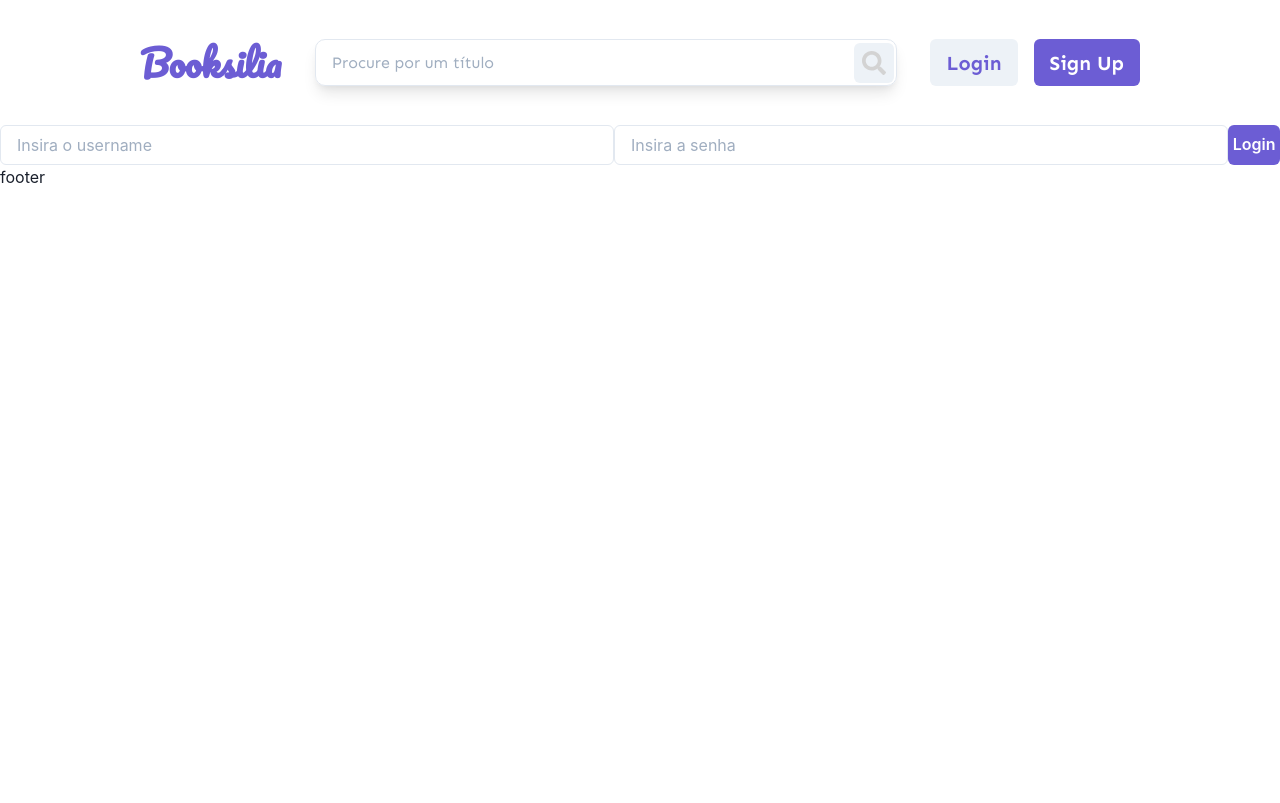
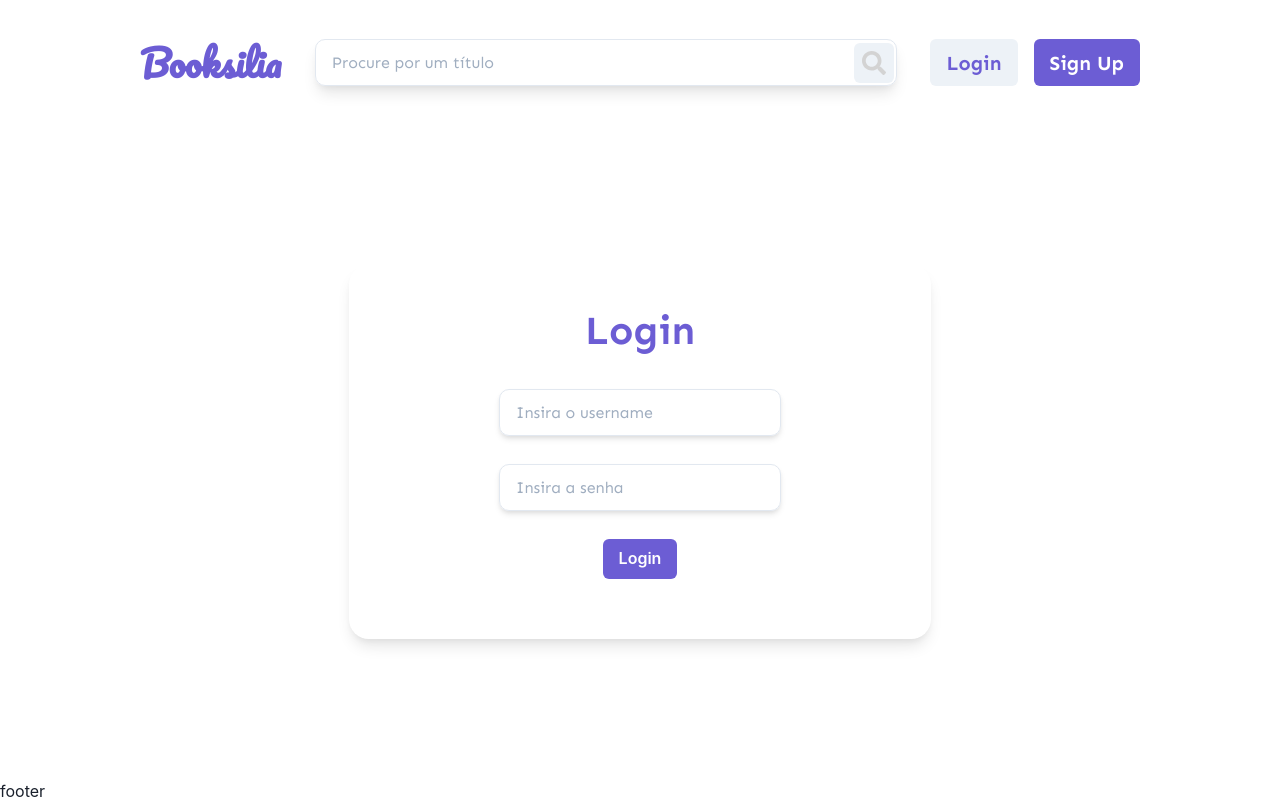
Before and after one commit to carollyb/booksilia, a React (Vite) app: page /login in a window 1280 px wide. Built offline with nearby package versions, Linux system fonts and the light colour scheme.

Commit message:
feat/login-page estrutura da página, criação e uso de layouts

```diff
--- /dev/null
+++ b/src/components/Input/InputComponent.jsx
@@ -0,0 +1,22 @@
+import {
+    Input
+} from '@chakra-ui/react'
+
+function InputComponent({type, placeholder}) {
+    return (
+        <Input
+        type={type}
+        h={'47px'}
+        boxShadow={'md'}
+        borderRadius={'10px'}
+        fontFamily={'sen'}
+        placeholder={placeholder}
+        _focus={{
+            boxShadow: 'md',
+            border: 'solid',
+            borderColor: 'purple'
+        }} />
+    );
+}
+
+export default InputComponent;
--- /dev/null
+++ b/src/components/Layouts/Box.jsx
@@ -0,0 +1,24 @@
+import {
+    Flex,
+    Text,
+    Input,
+    Button,
+} from '@chakra-ui/react'
+
+function BoxSection({children}) {
+    return (
+        <Flex
+        w={{base: '200px', md: '260px', lg: '582px'}}
+        p={'36px 150px 60px 150px'}
+        gap={'28px'}
+        boxShadow={'lg'}
+        borderRadius={'20px'}
+        direction={'column'}
+        align={'center'}
+        >
+            {children}
+        </Flex>
+    );
+}
+
+export default BoxSection;
--- /dev/null
+++ b/src/components/Layouts/Container.jsx
@@ -0,0 +1,17 @@
+import {
+    Flex
+} from '@chakra-ui/react';
+
+function ContainerSection({children}) {
+    return (
+        <Flex
+        m={{base: '10px', md: '70px', lg: '140px'}}
+        direction={'row'}
+        justify={'center'}>
+            {children}
+        </Flex>
+
+    );
+}
+
+export default ContainerSection;
--- a/src/pages/Login.jsx
+++ b/src/pages/Login.jsx
@@ -1,13 +1,14 @@
 import {
     Flex,
     Text,
-    InputGroup,
-    Input,
     Button
 } from '@chakra-ui/react';
 import { useContext } from 'react'
 import { GlobalContext } from '../context/Context'
 import axios from 'axios'
+import ContainerSection from '../components/Layouts/Container';
+import BoxSection from '../components/Layouts/Box';
+import InputComponent from '../components/Input/InputComponent';
 
 function LoginPage() {
 
@@ -33,16 +34,21 @@ function LoginPage() {
     }
 
     return (
-        <>
-
-            <InputGroup>
-                <Input
+        <ContainerSection>
+            <BoxSection>
+                <Text
+                fontFamily={'sen'}
+                fontSize={'40px'}
+                color={'purple'}
+                fontWeight={'bold'}
+                >Login</Text>
+                <InputComponent
                 values={userData.username}
                 id='username'
                 type="text"
                 placeholder={'Insira o username'}
                 onChange={(e) => {handle(e)}} />
-                <Input
+                <InputComponent
                 values={userData.password}
                 id='password'
                 type="text"
@@ -54,9 +60,8 @@ function LoginPage() {
                 onClick={(e) => {handleSubmit(e)}}>
                     Login
                 </Button>
-            </InputGroup>
-
-        </>
+            </BoxSection>
+        </ContainerSection>
     );
 }
 
```
